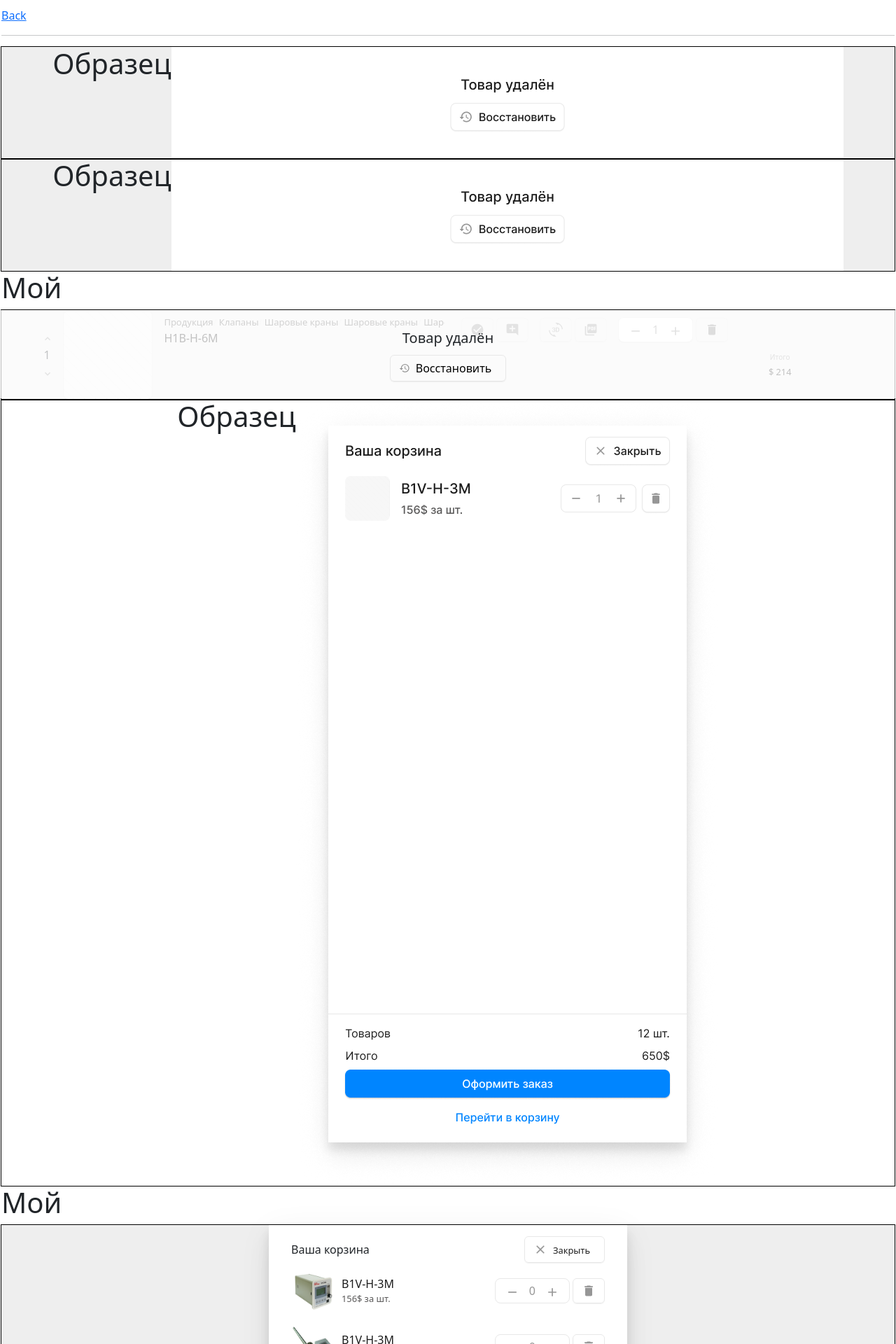
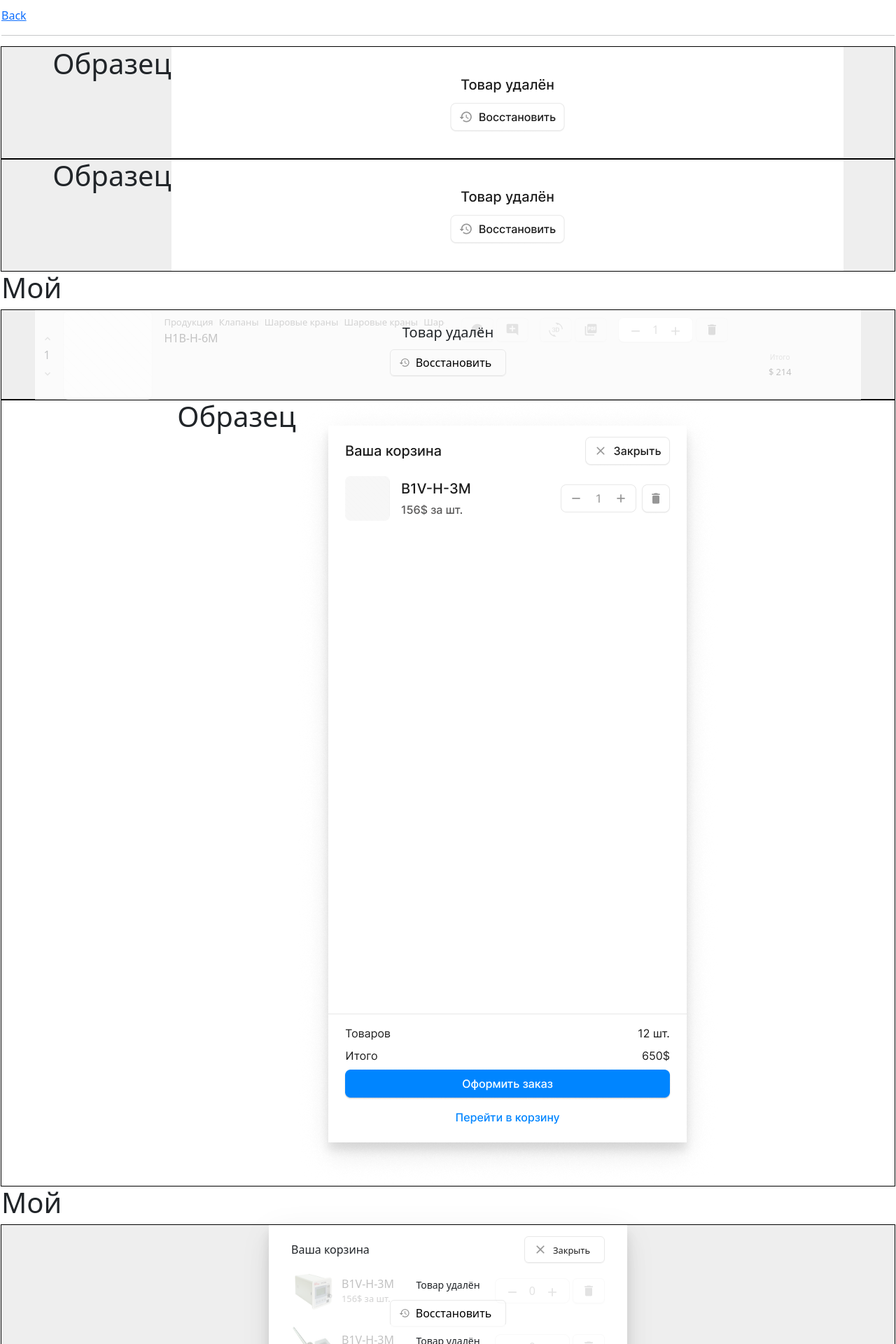
Before and after one commit to picus23/any-web-components, a Next.js app: page /basket in a window 1280 px wide. Shown: the top 1920 px of the page at 70% size. Built offline with nearby package versions, Linux system fonts and the light colour scheme.

Commit message:
add opacity eraseTimer

```diff
--- a/components/basket/MainBasketEraceTimer.tsx
+++ b/components/basket/MainBasketEraceTimer.tsx
@@ -5,15 +5,16 @@ import { MdRestore } from "react-icons/md";
 
 interface MainBasketEraceTimerProps {
     onClick: () => void,
+    textSize?:string,
 }
 
-const MainBasketEraceTimer: FC<MainBasketEraceTimerProps> = ({ onClick }) => {
+const MainBasketEraceTimer: FC<MainBasketEraceTimerProps> = ({ onClick,textSize }) => {
 
-    return <>
-            <div className="d-flex flex-column position-absolute w-100 " style={{backgroundColor:'#fffb', zIndex: 1}}>
+    return <div className="d-flex flex-column position-absolute h-100 w-100" style={{ backgroundColor: '#fffb', zIndex: 1}}>
         <div id="basket-timer" className="" />
-                <div className="d-flex flex-column justify-content-center align-items-center gap-1 py-4">
-                    <h6 style={{ fontSize: '20px', fontWeight: '500' }}>Товар удалён</h6>
+        {/* <div className="d-flex flex-column justify-content-center align-items-center"> */}
+        <div className="d-flex flex-column justify-content-center align-items-center gap-1 pt-3">
+            <h6 style={{ fontSize: textSize ?? '20px', fontWeight: '500' }}>Товар удалён</h6>
             <Button
                 onClick={onClick}
                 btn_style="btn-outline-secondary"
@@ -24,7 +25,7 @@ const MainBasketEraceTimer: FC<MainBasketEraceTimerProps> = ({ onClick }) => {
         </div>
     </div>
 
-    </>;
+
 }
 
 export default memo(MainBasketEraceTimer);
--- a/components/cartItem/CartItem.tsx
+++ b/components/cartItem/CartItem.tsx
@@ -44,7 +44,7 @@ const CartItem: FC<CartItemProps> = ({ BasketButton, props, btn_style, breadCrum
 
 
 
-    return <div className="d-flex">
+    return <div className="d-flex position-relative">
         {
             isDelete && <MainBasketEraceTimer onClick={onCancelErace} />
         }
--- a/components/searchElement/fields/FieldEncoding.tsx
+++ b/components/searchElement/fields/FieldEncoding.tsx
@@ -1,6 +1,7 @@
 import { FC, ReactNode } from 'react'
 import { MdArrowForward } from 'react-icons/md'
 import ButtonGrayArrow from '../../buttons/ButtonGrayArrow'
+import MainBasketEraceTimer from '@/components/basket/MainBasketEraceTimer'
 
 interface FieldEncodingProps {
     imgUrl?: string,
@@ -12,11 +13,17 @@ interface FieldEncodingProps {
     btnGrayArrow?: ReactNode,
     handleArrowClick?: () => void,
     isDelete?: boolean,
+    onCancelErace: () => void,
 }
 
 
-const FieldEncoding: FC<FieldEncodingProps> = ({ imgUrl, pagetitle, price, amount, basketButtons, btnGrayArrow, handleArrowClick }) => {
-    return <div className="search-field my-2">
+const FieldEncoding: FC<FieldEncodingProps> = ({ imgUrl, pagetitle, price, amount, basketButtons, btnGrayArrow, handleArrowClick, onCancelErace, isDelete = false }) => {
+
+    return <div className="search-field my-2 position-relative">
+        {
+            isDelete && <MainBasketEraceTimer textSize='14px' onClick={onCancelErace} />
+        }
+
         <div className='d-flex justify-content-between align-items-center w-100 gap-2'>
             <div className='d-flex gap-2'>
                 <img style={{ aspectRatio: '1/1', width: '64px', height: '64px' }} src={imgUrl} alt="logo" />
@@ -36,6 +43,5 @@ const FieldEncoding: FC<FieldEncodingProps> = ({ imgUrl, pagetitle, price, amoun
         {btnGrayArrow ? <div className=''><ButtonGrayArrow onClick={handleArrowClick} /></div> : false}
 
     </div>
-
 }
 export default FieldEncoding;
--- a/pages/basket/index.tsx
+++ b/pages/basket/index.tsx
@@ -68,6 +68,7 @@ export default function () {
                     imgUrl="/kit/cart_item.png"
                     price={214}
                     count={3}
+                    isDelete
                     breadCrumbs={links}
                     pagetitle={"H1B-H-6M"}
                     BasketButton={<>
@@ -86,11 +87,6 @@ export default function () {
                     </>
                     }
                 />
-
-                <MainBasketEraceTimer
-                    onClick={() => alert('Click')}
-                    onErace={() => { console.log(123)}}
-                />
             </div>
 
 
@@ -107,7 +103,6 @@ export default function () {
 
             <Basket>
                 <div className="basket p-3">
-                    {/* <div className="basket py-3 justify-content-between"> */}
                     <div className="d-flex flex-column mx-3">
                         <div className="d-flex justify-content-between w-100 align-items-center">
                             <span className="font-size-20-black fw-500">Ваша корзина</span>
@@ -123,6 +118,7 @@ export default function () {
                                         imgUrl={item[2]}
                                         pagetitle={item[0]}
                                         price={item[1]}
+                                        isDelete
                                         basketButtons={
                                             <div className="d-flex gap-1">
                                                 <ButtonGrayAddRemove
--- a/pages/encoding/index.tsx
+++ b/pages/encoding/index.tsx
@@ -147,7 +147,7 @@ export default function () {
                         {/* CartItem */}
                         <div className="d-flex flex-column gap-4">
                             <CartItem
-                            isDelete
+                                isDelete
                                 index={1}
                                 imgUrl="/kit/cart_item.png"
                                 breadCrumbs={links}
@@ -296,7 +296,7 @@ export default function () {
                     </div>
 
                     {/* Форма */}
-                    <div className="d-flex flex-column p-2 w-25 position-sticky" style={{top:'200px',zIndex:'10'}}>
+                    <div className="d-flex flex-column p-2 w-25 position-sticky" style={{ top: '200px', zIndex: '10' }}>
                         <h5>Оформление заказа</h5>
                         <Radio.Group name="radiogroup" defaultValue={1}>
                             <EncodingOrder
```
Lines whose indentation alone changed are shown as unchanged.
